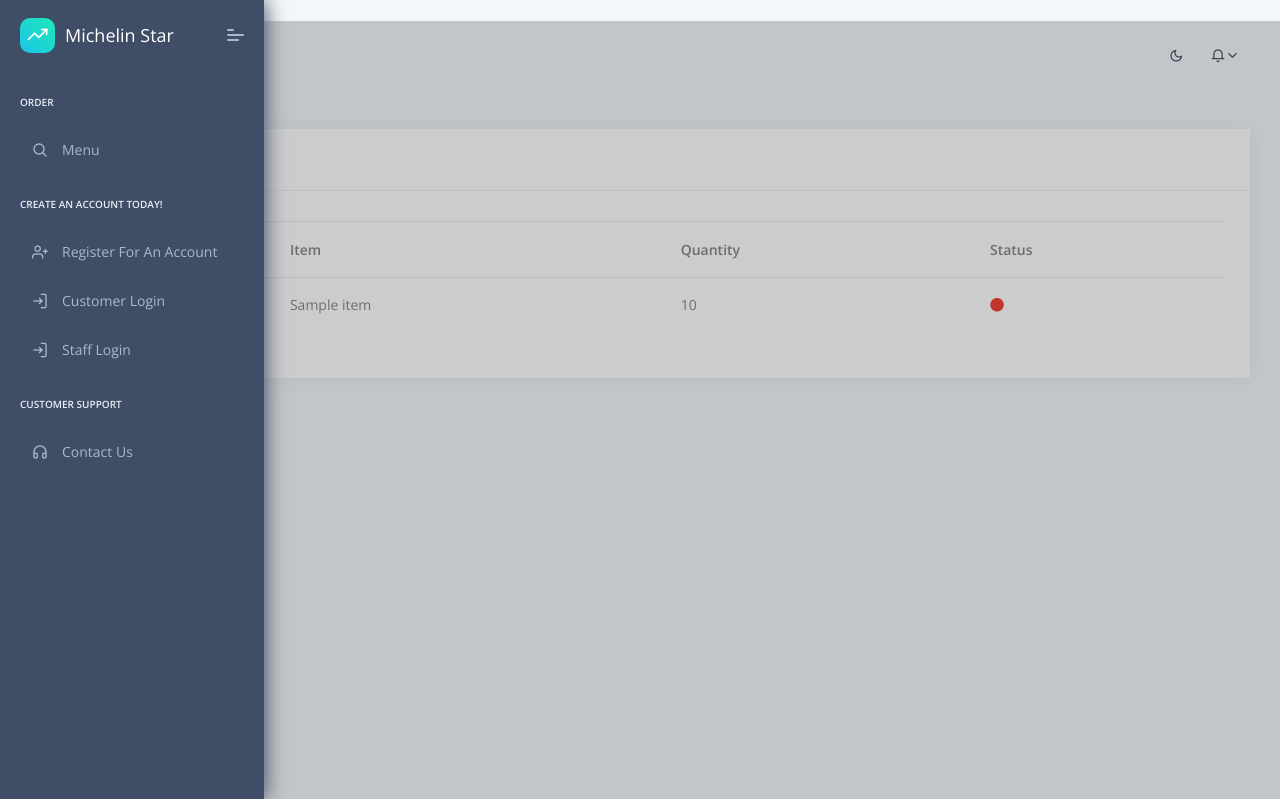
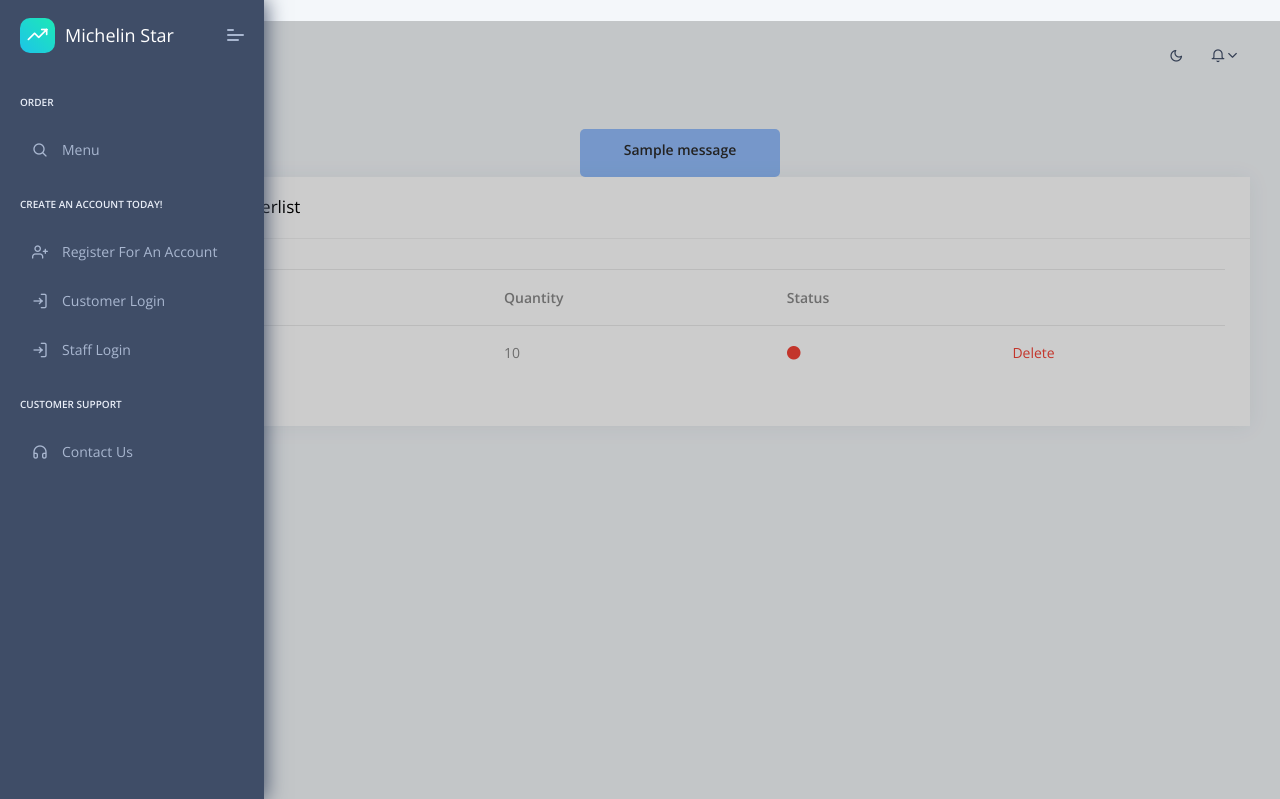
Before and after one commit to cyl-2/Michelin-Star-Software, a Python web app: template templates/manager/inventory.html in a window 1280 px wide. Shown: the top 799 px of the page. Run offline with Jinja, Linux system fonts and the light colour scheme; the template is opened without the code that fills it: most values are stand-ins (such as "Sample title", 1, 10 or a date in 2020); one stand-in notice (Sample message) is shown; some libraries are stand-ins or nearby versions.

Commit message:
option to remove ingredient

```diff
--- a/templates/customer/cart.html
+++ b/templates/customer/cart.html
@@ -28,7 +28,7 @@
                                 <td><a href="{{url_for('inc_quantity',dish_id=dish_id) }}">+</a></td>
                                 <td>{{ cart[dish_id] }}</td>
                                 <td> <a href="{{url_for('dec_quantity', dish_id=dish_id) }}"> -</a></td>
-                                <td><a href="{{url_for('remove', dish_id=dish_id)}}">Remove</a></td>
+                                <td><a href="{{url_for('delete_ingredient', dish_id=dish_id)}}">Remove</a></td>
                                 <td>{{dish['cost']}}</td>
                                 <!-- We do be a gobshite i can't believe it took me like 4 hours to figure out book_id = book_id wtf is wrong with me-->
                                 </tr>
--- a/templates/manager/inventory.html
+++ b/templates/manager/inventory.html
@@ -14,26 +14,37 @@
                     <div class="page-wrapper">
                         <div class="row">
                             <div class="col-sm-12">
+                                {% with messages = get_flashed_messages() %}
+                                    {% if messages %}
+                                        <div class="flash">
+                                            <div class="flash-blue">
+                                            {% for message in messages %}
+                                                <p> <b>{{ message }}</b> </p>
+                                            {% endfor %}
+                                            </div>
+                                        </div>
+                                    {% endif %}
+                                    {% endwith %}
                                 <div class="card">
                                     <div class="card-header">
-                                        <h5>Inventory List</h5>
+                                        <h5>Ingedients Masterlist</h5>
                                     </div>
+
                                     <div class="card-block table-border-style">
                                         <div class="table-responsive">
                                             {% if inventory %}
                                             <table class="table table-hover">
                                                 <thead>
                                                     <tr>
-                                                        <th>ID</th>
                                                         <th>Item</th>
                                                         <th>Quantity</th>
                                                         <th>Status</th>
+                                                        <th></th>
                                                     </tr>
                                                 </thead>
                                                 {% for item in inventory %}
                                                 <tbody>
                                                     <tr>
-                                                        <th scope="row"> {{ item ["ingredient_id"] }} </th>
                                                         <td> {{ item ["name"] }} </td>
                                                         <td> {{ item ["quantity"] }} </td>
                                                         {% if item["status"] == "amber" %}
@@ -43,6 +54,7 @@
                                                         {% else %}
                                                             <td><i class="fas fa-circle text-c-red f-15"></i> </td>
                                                         {% endif %}
+                                                        <td><a href="{{ url_for('delete_ingredient', id=item['ingredient_id']) }}" class="text-c-red"> Delete </a></td>
                                                     </tr>
                                                 </tbody>
                                                 {% endfor %}
```
Also changed, not shown: app.py (+15 -4 lines).
